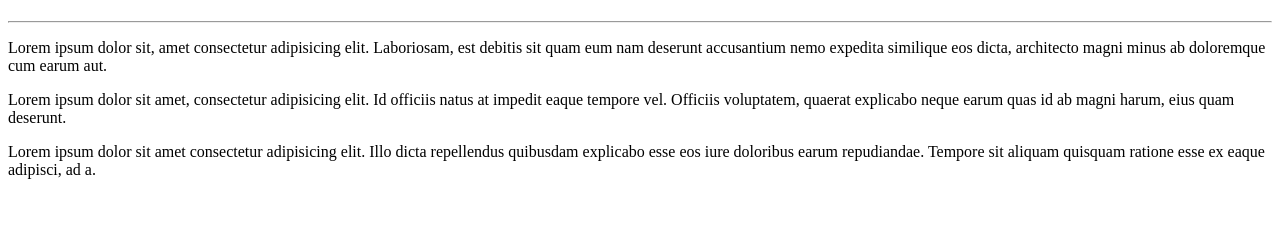
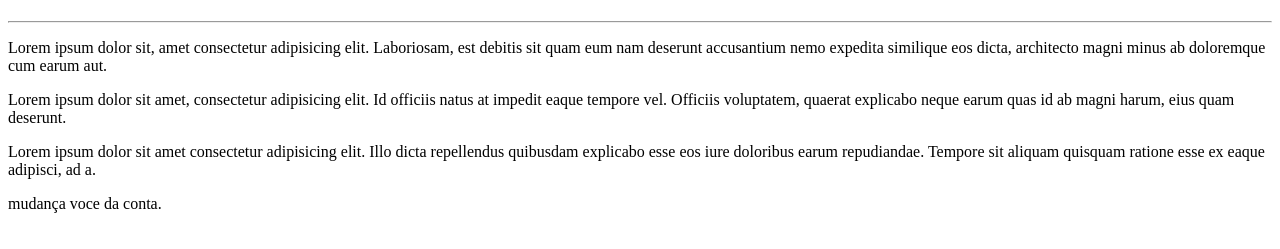
Before and after one commit to rayinocencia/Ola_Mundo, a plain HTML site: page site-exemplo/index.html in a window 1280 px wide. Shown: the part 59-308 px from the top of the page. Drawn offline with Linux system fonts and the light colour scheme.

Commit message:
Update index.html

```diff
--- a/site-exemplo/index.html
+++ b/site-exemplo/index.html
@@ -17,5 +17,8 @@
   <p>
     Lorem ipsum dolor sit amet consectetur adipisicing elit. Illo dicta repellendus quibusdam explicabo esse eos iure doloribus earum repudiandae. Tempore sit aliquam quisquam ratione esse ex eaque adipisci, ad a.
   </p>
+  <p>
+    mudança voce da conta.
+  </p>
 </body>
 </html>
```
